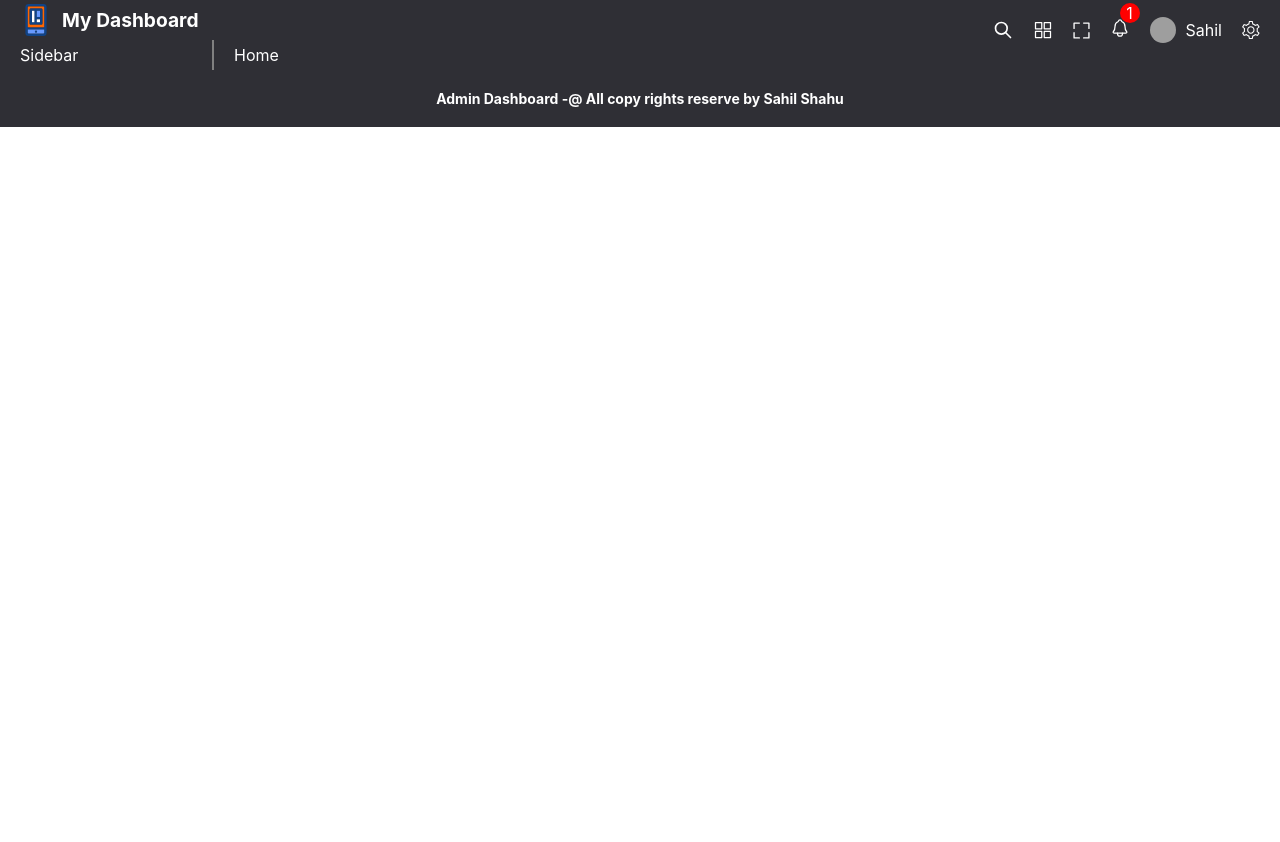
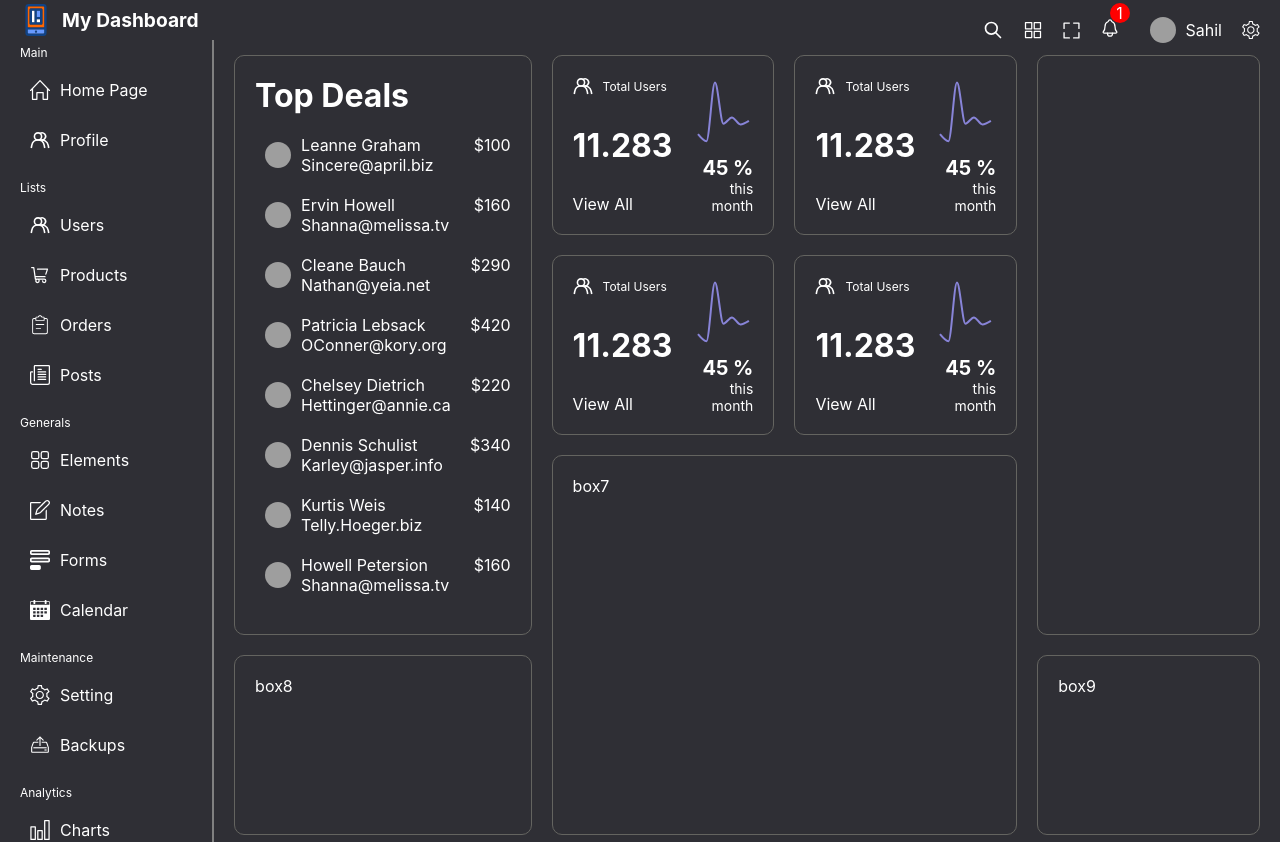
Before and after one commit to sahilshahu555/My-projects, a React (Vite) app in the folder Dashboard-react_js/dashbord/: page / in a window 1280 px wide. Shown: the top 842 px of the page. Before the commit the page ends 800 px from the top, so only its background shows below. Built offline with nearby package versions, Linux system fonts and the light colour scheme; grey boxes are pictures that could not be loaded.

Commit message:
updated home page

```diff
--- a/Dashboard-react_js/dashbord/package.json
+++ b/Dashboard-react_js/dashbord/package.json
@@ -12,7 +12,8 @@
   "dependencies": {
     "react": "^18.2.0",
     "react-dom": "^18.2.0",
-    "react-router-dom": "^6.17.0"
+    "react-router-dom": "^6.17.0",
+    "recharts": "^2.9.0"
   },
   "devDependencies": {
     "@types/react": "^18.2.15",
--- /dev/null
+++ b/Dashboard-react_js/dashbord/src/Data/data.jsx
@@ -0,0 +1,120 @@
+export const data=[
+{
+    id:1,
+    title:"Main",
+    ListItems:[
+      {
+        id:1,
+        title:"Home Page",
+        url  :"/",
+        icon:"home.svg",
+      },
+      {
+        id:2,
+        title:"Profile",
+        url  :"/users/1",
+        icon:"user.svg",
+      }
+    ]
+  },
+  {
+    id:2,
+    title:"Lists",
+    ListItems:[
+      {
+        id:1,
+        title:"Users",
+        url  :"/users",
+        icon:"user.svg",
+      },
+      {
+        id:2,
+        title:"Products",
+        url  :"/Products",
+        icon:"product.svg",
+      },
+      {
+        id:3,
+        title:"Orders",
+        url  :"/orders",
+        icon:"order.svg",
+      },
+      {
+        id:4,
+        title:"Posts",
+        url  :"/posts",
+        icon:"post2.svg",
+      },
+
+    ]
+  },
+  {
+    id:3,
+    title:"Generals",
+    ListItems:[
+      {
+        id:1,
+        title:"Elements",
+        url  :"/",
+        icon:"element.svg",
+      },
+      {
+        id:2,
+        title:"Notes",
+        url  :"/",
+        icon:"note.svg",
+      },
+      {
+        id:3,
+        title:"Forms",
+        url  :"/",
+        icon:"form.svg",
+      },
+      {
+        id:4,
+        title:"Calendar",
+        url  :"/",
+        icon:"calendar.svg",
+      },
+
+    ]
+  },
+  {
+    id:4,
+    title:"Maintenance",
+    ListItems:[
+      {
+        id:1,
+        title:"Setting",
+        url  :"/",
+        icon:"setting.svg",
+      },
+      {
+        id:2,
+        title:"Backups",
+        url  :"/",
+        icon:"backup.svg",
+      },
+
+    ]
+  },
+  {
+    id:5,
+    title:"Analytics",
+    ListItems:[
+      {
+        id:1,
+        title:"Charts",
+        url  :"/",
+        icon:"chart.svg",
+      },
+      {
+        id:2,
+        title:"Logs",
+        url  :"/",
+        icon:"log.svg",
+      },
+
+    ]
+  },
+]
--- /dev/null
+++ b/Dashboard-react_js/dashbord/src/Data/users.jsx
@@ -0,0 +1,66 @@
+export const userData=[
+    {
+      "id": 1,
+      "name": "Leanne Graham",
+      "email": "Sincere@april.biz",
+      "image": "https://randomuser.me/api/portraits/men/22.jpg",
+      "amount":"$100"
+    },
+    {
+      "id": 2,
+      "name": "Ervin Howell",
+      "email": "Shanna@melissa.tv",
+      "image": "https://randomuser.me/api/portraits/men/4.jpg",
+      "amount":"$160"
+
+    },
+    {
+      "id": 3,
+      "name": "Cleane Bauch",
+      "email": "Nathan@yeia.net",
+      "image": "https://randomuser.me/api/portraits/men/32.jpg",
+      "amount":"$290"
+
+    },
+    {
+      "id": 4,
+      "name": "Patricia Lebsack",
+      "username": "Karianne",
+      "email": "OConner@kory.org",
+      "image": "https://randomuser.me/api/portraits/men/42.jpg",
+      "amount":"$420"
+
+    },
+    {
+      "id": 5,
+      "name": "Chelsey Dietrich",
+      "email": "Hettinger@annie.ca",
+      "image": "https://randomuser.me/api/portraits/men/91.jpg",
+      "amount":"$220"
+
+    },
+    {
+      "id": 6,
+      "name": "Dennis Schulist",
+      "email": "Karley@jasper.info",
+      "image": "https://encrypted-tbn0.gstatic.com/images?q=tbn:ANd9GcQcDykN3rkuBQ8VchgR5fSoSQ48cp6dd7bRmqyPGVsHGA&s",
+      "amount":"$340"
+
+    },
+    {
+      "id": 7,
+      "name": "Kurtis Weis",
+      "email": "Telly.Hoeger.biz",
+      "image": "https://randomuser.me/api/portraits/men/28.jpg",
+      "amount":"$140"
+
+    },
+    {
+      "id": 8,
+      "name": "Howell Petersion",
+      "email": "Shanna@melissa.tv",
+      "image": "https://randomuser.me/api/portraits/men/3.jpg",
+      "amount":"$160"
+
+    },
+  ]
--- /dev/null
+++ b/Dashboard-react_js/dashbord/src/components/ChartBox/ChartBox.jsx
@@ -0,0 +1,92 @@
+import React, { useState } from 'react'
+import { Link } from 'react-router-dom'
+import { Line, LineChart, ResponsiveContainer, Tooltip } from 'recharts'
+import "./chartbox.scss"
+const data = [
+    {
+      name: 'Page A',
+      uv: 4000,
+      pv: 2400,
+      amt: 2400,
+    },
+    {
+      name: 'Page B',
+      uv: 3000,
+      pv: 1398,
+      amt: 2210,
+    },
+    {
+      name: 'Page C',
+      uv: 2000,
+      pv: 9800,
+      amt: 2290,
+    },
+    {
+      name: 'Page D',
+      uv: 2780,
+      pv: 3908,
+      amt: 2000,
+    },
+    {
+      name: 'Page E',
+      uv: 1890,
+      pv: 4800,
+      amt: 2181,
+    },
+    {
+      name: 'Page F',
+      uv: 2390,
+      pv: 3800,
+      amt: 2500,
+    },
+    {
+      name: 'Page G',
+      uv: 3490,
+      pv: 4300,
+      amt: 2100,
+    },
+  ];
+const ChartBox = () => {
+
+  return (
+    <div className='chartBox'>
+        <div className="boxInfo">
+            <div className="title">
+               <img src="user.svg" alt="" />
+               <span>Total Users</span>
+            </div>
+            <h1>11.283</h1>
+            <Link to="/">View All</Link>
+        </div>
+        <div className="chartInfo">
+            <div className="chart">
+            <ResponsiveContainer width="100%" height="100%">
+
+                <LineChart width={300} height={100} data={data}>
+                    <Tooltip
+                    contentStyle={{
+                        background:"transparent",
+                        border:"none",
+                    }}
+                    labelStyle={{
+                        display:"none"
+                    }}
+                    position={{x:10,y:60}}
+                    />
+                <Line type="monotone" dataKey="pv" stroke="#8884d8" strokeWidth={2} dot={false}
+                />
+                 </LineChart>
+              </ResponsiveContainer>
+            </div>
+            <div className="text">
+                <div className="percentage">45 %</div>
+                <div className="duration"> this month</div>
+            </div>
+
+        </div>
+
+    </div>
+  )
+}
+
+export default ChartBox
--- /dev/null
+++ b/Dashboard-react_js/dashbord/src/components/ChartBox/chartbox.scss
@@ -0,0 +1,39 @@
+.chartBox{
+    display: flex;
+    height: 100%;
+    justify-content: space-between;
+    gap: 20px;
+}
+.boxInfo{
+    flex: 1;
+    display: flex;
+    justify-content: space-between;
+    flex-direction: column;
+}
+.title{
+    display: flex;
+    align-items: center;
+    gap: 10px;
+}
+.chartInfo{
+    flex: 2;
+    display: flex;
+    flex-direction: column;
+    justify-content: space-between;
+}
+.chart{
+height: 100%;
+width: 100%;
+}
+.text{
+    display: flex;
+    flex-direction: column;
+    text-align: right;
+}
+.percentage{
+    font-weight: bold;
+    font-size: 20px;
+}
+.duration{
+    font-size: 14px;
+}
--- /dev/null
+++ b/Dashboard-react_js/dashbord/src/components/TopBox/TopBox.jsx
@@ -0,0 +1,28 @@
+import React from 'react'
+import "./topbox.scss"
+import { userData } from '../../Data/users'
+const TopBox = () => {
+  return (
+    <div className='topbox'>
+        <h1>Top Deals</h1>
+        <div className="list">
+          {userData.map((elm)=>(
+            <div className="listItem" key={elm.id}>
+              <div className="user">
+                <img src={elm.image} alt="" />
+                <div className="userTexts">
+                  <span className="userName">{elm.name}</span>
+                  <span className="email">{elm.email}</span>
+                </div>
+              </div>
+                <span className="amount"> {elm.amount}</span>
+
+
+            </div>
+          ))}
+        </div>
+    </div>
+  )
+}
+
+export default TopBox
--- /dev/null
+++ b/Dashboard-react_js/dashbord/src/components/TopBox/topbox.scss
@@ -0,0 +1,19 @@
+.listItem{
+    display: flex;
+    justify-content: space-between;
+    margin-top: 20px;
+    gap: 20px;
+}
+
+.user{
+    display: flex;
+    justify-content: space-between;
+    margin-left: 10px;
+}
+
+.userTexts{
+    display: flex;
+    flex-direction: column;
+    justify-content: space-between;
+
+}
--- a/Dashboard-react_js/dashbord/src/pages/Sidebar/Sidebar.jsx
+++ b/Dashboard-react_js/dashbord/src/pages/Sidebar/Sidebar.jsx
@@ -1,8 +1,23 @@
 import React from 'react'
+import {Link } from 'react-router-dom';
+import "./sidebar.scss"
+import {data} from "../../Data/data"
+const Sidebar = () => {
 
-const Sidebar = () => {
   return (
-    <div>Sidebar</div>
+    <div className="menu">
+      {data.map((item)=>(
+      <div className="item" key={item.id}>
+        <span className="title">{item.title}</span>
+        {item.ListItems.map((elm)=>(
+          <Link to={elm.url} className="listItems" key={elm.id}>
+           <img src={elm.icon} alt=""/>
+           <span className="listItemTitle">{elm.title} </span>
+         </Link>
+        ))}
+      </div>
+      ))}
+    </div>
   )
 }
 
--- a/Dashboard-react_js/dashbord/src/pages/Sidebar/sidebar.scss
+++ b/Dashboard-react_js/dashbord/src/pages/Sidebar/sidebar.scss
@@ -0,0 +1,27 @@
+.menu{
+
+}
+.item{
+   display:flex;
+   flex-direction: column;
+   gap: 10px;
+   margin-bottom:20px
+}
+ .title{
+    font-size:12px;
+    font-weight: 200px;
+    color:white
+ }
+ .listItems{
+   display:flex;
+  //  justify-content: center;
+   align-items:center;
+   gap:10px;
+   padding:10px;
+   border-radius:5px;
+
+
+ }
+ .listItems:hover{
+   background-color:rgb(140, 63, 63)
+ }
--- a/Dashboard-react_js/dashbord/src/pages/home/Home.jsx
+++ b/Dashboard-react_js/dashbord/src/pages/home/Home.jsx
@@ -1,8 +1,20 @@
 import React from 'react'
-
+import "./home.scss"
+import TopBox from '../../components/TopBox/TopBox'
+import ChartBox from '../../components/ChartBox/ChartBox'
 const Home = () => {
   return (
-    <div>Home</div>
+    <div className='home'>
+      <div className="box box1"><TopBox/></div>
+      <div className="box box2"><ChartBox/></div>
+      <div className="box box3"><ChartBox/></div>
+      <div className="box box4"></div>
+      <div className="box box5"><ChartBox/></div>
+      <div className="box box6"><ChartBox/></div>
+      <div className="box box7">box7</div>
+      <div className="box box8">box8</div>
+      <div className="box box9">box9</div>
+    </div>
   )
 }
 
--- a/Dashboard-react_js/dashbord/src/pages/home/home.scss
+++ b/Dashboard-react_js/dashbord/src/pages/home/home.scss
@@ -0,0 +1,24 @@
+.home{
+display: grid;
+grid-template-columns: repeat(4,1fr);
+grid-auto-rows: minmax(180px,auto);
+gap: 20px;
+}
+.box{
+    padding: 20px;
+    border-radius: 10px;
+    border: 1px solid rgb(100, 100, 96);
+
+}
+.box1{
+    grid-column: span 1;
+    grid-row: span 3;
+}
+.box4{
+    grid-column: span 1;
+    grid-row: span 3;
+}
+.box7{
+    grid-column: span 2;
+    grid-row: span 2;
+}
--- a/Dashboard-react_js/dashbord/src/styles/global.scss
+++ b/Dashboard-react_js/dashbord/src/styles/global.scss
@@ -28,6 +28,7 @@ a {
 .contentContainer{
   padding: 5px 20px;
  width: 100%;
+ margin-top: 10px;
 }
 
 .navbar{
```
Also changed, not shown: 1 other file (tests, documents, lock files or other folders).
